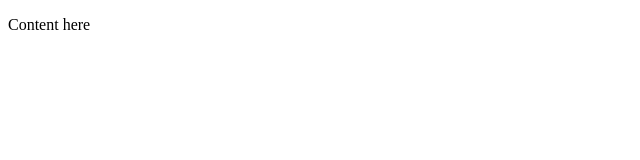
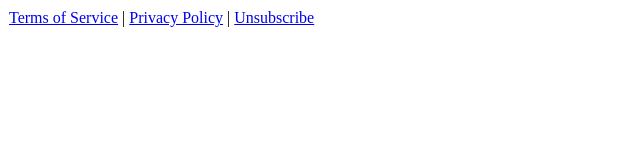
Before and after one commit to Wellingborough/WSAwards, a plain HTML site: page mail.html in a window 1280 px wide. Shown: the whole page, without its empty margins (0-640 px from the left). Drawn offline with Linux system fonts and the light colour scheme.

Commit message:
Add Footer

```diff
--- a/mail.html
+++ b/mail.html
@@ -19,6 +19,13 @@
    </style>
  </head>
  <body>
-      <p>Content here</p>
+   <!-- Footer Module -->
+   <table class="footer-module" role="presentation" style="width:100%;border:0;border-collapse:collapse;border-spacing:0;">
+     <tr>
+       <td>
+         <a role="button" href="#">Terms of Service</a> | <a href="#">Privacy Policy</a> | <a href="#">Unsubscribe</a>
+       </td>
+     </tr>
+    </table>
  </body>
 </html>
```
